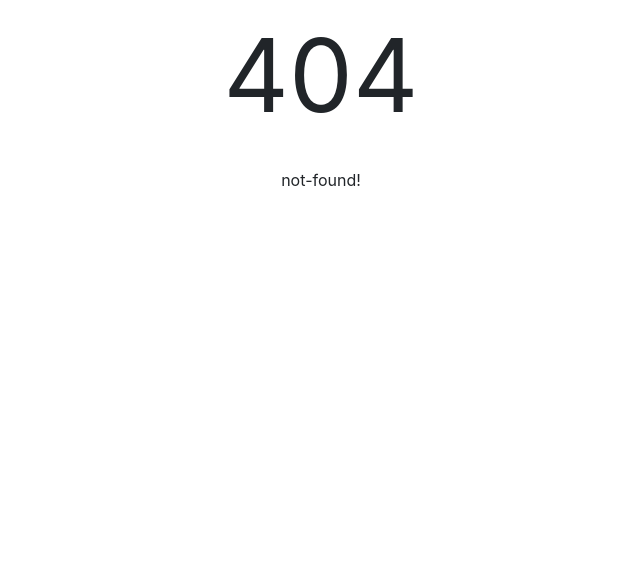
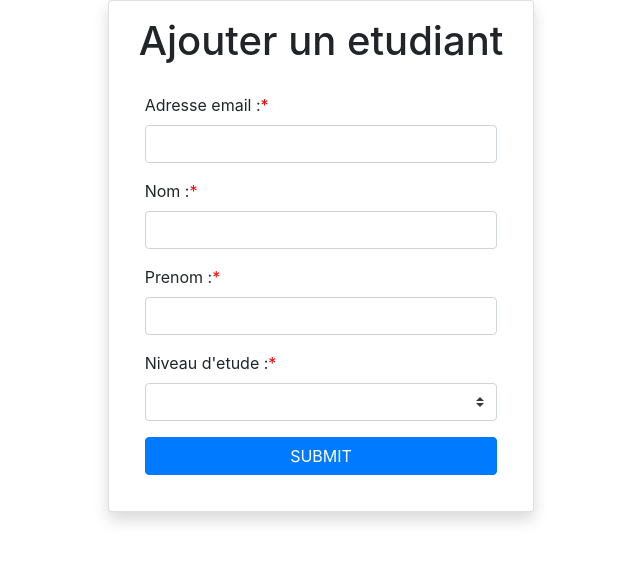
Before and after one commit to redhaam/TP-IGL, an Angular app: page /ajout-etudiant in a window 1280 px wide. Before the commit this address had no page. Shown: the top 562 px of the page, without its empty margins (319-959 px from the left). Built offline with nearby package versions, Linux system fonts and the light colour scheme.

Commit message:
impl: adding student by the administrator

```diff
--- /dev/null
+++ b/src/app/Components/student-form/student-form.component.html
@@ -0,0 +1,68 @@
+<div
+  class="container col-xs-12 col-md-4 shadow p-3 card my-auto "
+  style="flex-shrink: 1fr;"
+>
+  <h1 class="mx-auto">Ajouter un etudiant</h1>
+  <form
+    #formulaire="ngForm"
+    (submit)="onSubmit(formulaire)"
+    class="card-body my-auto"
+  >
+    <div class="form-group">
+      <label for="email">Adresse email :<span class="required">*</span></label>
+      <input
+        type="email"
+        pattern="[a-z0-9!#$%&'*+/=?^_`{|}~-]+(?:\.[a-z0-9!#$%&'*+/=?^_`{|}~-]+)*@(?:[a-z0-9](?:[a-z0-9-]*[a-z0-9])?\.)+[a-z0-9](?:[a-z0-9-]*[a-z0-9])?"
+        name="email"
+        id="email"
+        [(ngModel)]="student.compte.email"
+        class="form-control"
+        minlength="2"
+        required
+      />
+    </div>
+    <div class="form-group">
+      <label for="nom">Nom :<span class="required">*</span></label>
+      <input
+        type="text"
+        name="nom"
+        id="nom"
+        [(ngModel)]="student.nom"
+        class="form-control"
+        minlength="2"
+        required
+      />
+    </div>
+    <div class="form-group">
+      <label for="prenom">Prenom :<span class="required">*</span> </label>
+      <input
+        type="text"
+        name="prenom"
+        id="prenom"
+        [(ngModel)]="student.prenom"
+        class="form-control"
+        minlength="2"
+        required
+      />
+    </div>
+    <div class="form-group">
+      <label for="niveau"
+        >Niveau d'etude :<span class="required">*</span></label
+      >
+      <select
+        class="browser-default custom-select "
+        name="niveauEtude"
+        id="niveau"
+        [(ngModel)]="student.niveauDEtude"
+      >
+        <option disabled selected>choisir niveau d'etude</option>
+        <option value="1">1 ere année</option>
+        <option value="2">2 eme année</option>
+        <option value="3">3 eme année</option>
+        <option value="4">4 eme année</option>
+        <option value="5">5 eme année</option>
+      </select>
+    </div>
+    <input class="btn btn-primary btn-block " type="submit" value="SUBMIT" />
+  </form>
+</div>
--- /dev/null
+++ b/src/app/Components/student-form/student-form.component.ts
@@ -0,0 +1,36 @@
+import { Component, OnInit, ViewChild, Input } from "@angular/core";
+import { NgForm } from "@angular/forms";
+import { Etudiant } from "src/app/models/Etudiant";
+import { StudentService } from "src/app/Services/student.service";
+import { FormsModule } from "@angular/forms";
+@Component({
+  selector: "app-student-form",
+  templateUrl: "./student-form.component.html",
+  styleUrls: ["./student-form.component.css"]
+})
+export class StudentFormComponent implements OnInit {
+  @ViewChild("formulaire", null) form: any;
+  @Input() student: Etudiant = {
+    _id: "",
+    compte: {
+      email: "",
+      password: ""
+    },
+    nom: "",
+    prenom: "",
+    matricule: null,
+    moyenne: null,
+    niveauDEtude: null,
+    nb_absences: 0,
+    nom_gp: ""
+  };
+  constructor(private studentService: StudentService) {}
+
+  ngOnInit() {}
+
+  onSubmit(form: NgForm) {
+    if (form.valid) {
+      this.studentService.addStudent(form.value);
+    }
+  }
+}
--- /dev/null
+++ b/src/app/Services/student.service.ts
@@ -0,0 +1,10 @@
+import { Injectable } from "@angular/core";
+import { Etudiant } from "../models/Etudiant";
+@Injectable({
+  providedIn: "root"
+})
+export class StudentService {
+  constructor() {}
+
+  addStudent(student: Etudiant) {}
+}
--- a/src/app/app-routing.module.ts
+++ b/src/app/app-routing.module.ts
@@ -1,10 +1,11 @@
-import { NgModule } from "@angular/core";
+import { NgModule, Component } from "@angular/core";
 import { Routes, RouterModule } from "@angular/router";
 import { LoginComponent } from "./Components/login/login.component";
 import { NotFoundComponent } from "./Components/not-found/not-found.component";
 import { EnseignantComponent } from "./Components/enseignant/enseignant.component";
 import { UiEtudiantComponent } from "./Components/ui-etudiant/ui-etudiant.component";
 import { UiFeedbackComponent } from "./Components/ui-feedback/ui-feedback.component";
+import { StudentFormComponent } from "./Components/student-form/student-form.component";
 
 const routes: Routes = [
   {
@@ -21,6 +22,7 @@ const routes: Routes = [
     path: "feedback",
     component: UiFeedbackComponent
   },
+  { path: "ajout-etudiant", component: StudentFormComponent },
   {
     path: "**",
     component: NotFoundComponent
--- a/src/app/models/Etudiant.ts
+++ b/src/app/models/Etudiant.ts
@@ -1,4 +1,4 @@
-import { User } from './user';
+import { User } from "./user";
 
 export interface Etudiant {
   compte: User;
@@ -6,6 +6,7 @@ export interface Etudiant {
   matricule: number;
   nom: string;
   prenom: string;
+  niveauDEtude: number;
   nom_gp: string;
   nb_absences: number;
   moyenne: number;
--- a/src/styles.css
+++ b/src/styles.css
@@ -1,4 +1,14 @@
 /* You can add global styles to this file, and also import other style files */
 
-html, body { height: 100%; }
-body { margin: 0; font-family: Roboto, "Helvetica Neue", sans-serif; }
+html,
+body {
+  height: 100%;
+}
+body {
+  margin: 0;
+  font-family: Roboto, "Helvetica Neue", sans-serif;
+}
+
+.required {
+  color: red;
+}
```
Also changed, not shown: src/app/Services/feedback.service.ts (+11 -13 lines), src/app/app.module.ts (+5 -2 lines), src/app/Components/student-form/student-form.component.css (added), 2 other files (tests, documents, lock files or other folders).
